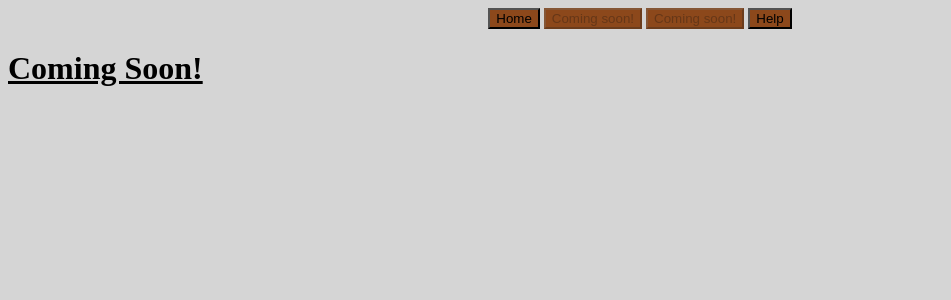
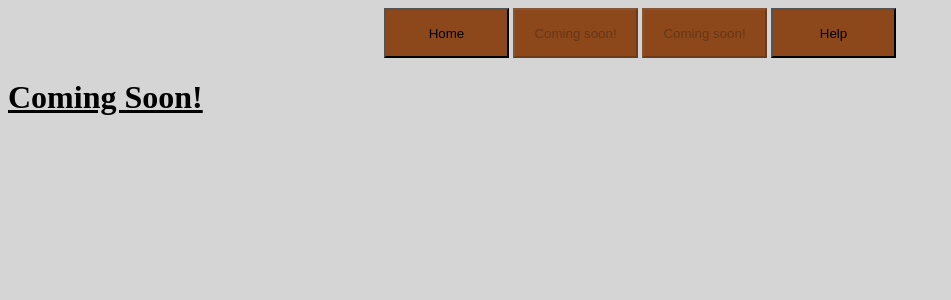
Before and after one commit to AceAttorneyMaster111/AceAttorneyMaster111.github.io, a PHP site: page / in a window 1280 px wide. Shown: the top 300 px of the page, without its empty margins (0-951 px from the left). Run offline with PHP 8.4, Linux system fonts and the light colour scheme.

Commit message:
Increased size of buttons

```diff
--- a/CSS/index.css
+++ b/CSS/index.css
@@ -19,6 +19,8 @@ button span .comingsoon
 button
 {
 	display:inline-block;
+	height:50px;
+	width:125px;
 }
 nav
 {
```
